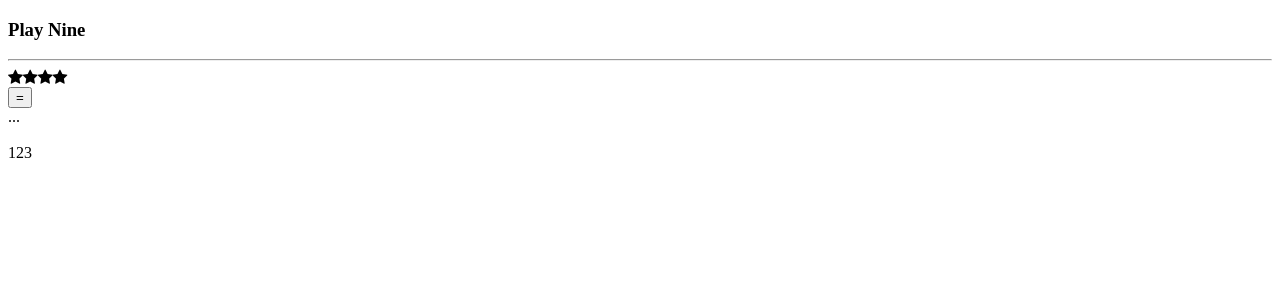
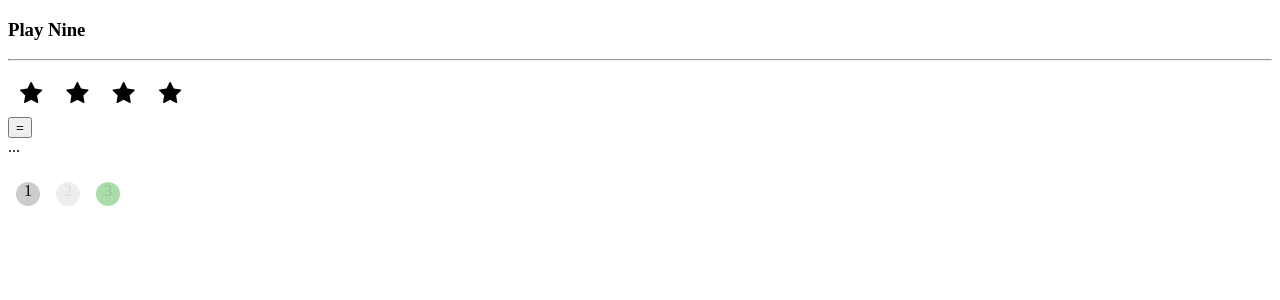
Before and after one commit to edwinchen85/play_nine_game_in_react, a React app: page / in a window 1280 px wide. Shown: the top 300 px of the page. Built offline with nearby package versions, Linux system fonts and the light colour scheme.

Commit message:
Add styles for the app

```diff
--- a/src/scss/app.scss
+++ b/src/scss/app.scss
@@ -0,0 +1,27 @@
+.fa-star {
+  margin: 0.5em;
+  font-size: 24px;
+}
+
+span {
+  display: inline-block;
+  margin: 0.5em;
+  text-align: center;
+  background-color: #ccc;
+  width: 24px;
+  height: 24px;
+  border-radius: 50%;
+  cursor: pointer;
+}
+
+.selected {
+  background-color: #eee;
+  color: #ddd;
+  cursor: not-allowed;
+}
+
+.used {
+  background-color: #aaddaa;
+  color: #99bb99;
+  cursor: not-allowed;
+}
```
